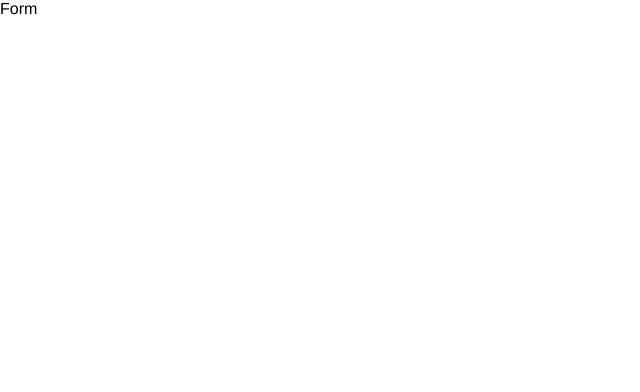
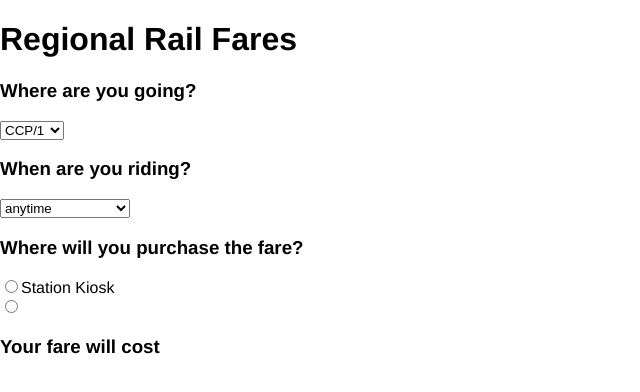
Before and after one commit to thinkcompany/code-challenges, a React (Create React App) app in the folder septa-fare-calculator/: page / in a window 1280 px wide. Shown: the top 392 px of the page, without its empty margins (0-640 px from the left). Built offline with nearby package versions, Linux system fonts and the light colour scheme; the HTML template or start-up script is replaced by a standard one.

Commit message:
Dropdown menus are created

```diff
--- a/septa-fare-calculator/src/component/Form.js
+++ b/septa-fare-calculator/src/component/Form.js
@@ -8,7 +8,7 @@ export default function Form() {
     const res = await fetch(url);
     const data = await res.json()
     setZones(data.zones)
-    setDays(data.days);
+    setDays(data.info);
   }
 
   useEffect(()=> {
@@ -18,9 +18,52 @@ export default function Form() {
   if (!zones.length) {
     return <h2>Loading...</h2>
   } else {
-    debugger;
     return (
-      <div>Form</div>
+      <div>
+        <header>
+          <h1>Regional Rail Fares</h1>
+        </header>
+      <section>
+        <h3>Where are you going?</h3>
+        <label htmlFor="zones">
+          <select name="zones">
+          {zones.map((zone, i) => (
+            /*
+            I made the list of options dynamic in case more zones were added to the railway system
+            The key is an index rather than set value because the list
+            of options is static and I am already using the zone# as the value.
+            Default option is zone one
+            */
+            <option key = {i} value={zone.zone}>{zone.name}</option>
+          ))}
+          </select>
+        </label>
+      </section>
+      <section>
+        <h3>When are you riding?</h3>
+        <label htmlFor="days">
+          <select name="days" >
+            {Object.keys(days).slice(0,3).map((day, i) => (
+              <option key = {i} value = {day}>{day}</option>
+            ))}
+          </select>
+        </label>
+      </section>
+      <section>
+        <h3>Where will you purchase the fare?</h3>
+          <div role= 'radio-btn container'>
+          <label htmlFor="">
+            <input type="radio" />Station Kiosk
+          </label>
+          <div role= 'radio-btn container'>
+            <input type="radio" />
+          </div>
+        </div>
+      </section>
+      <section>
+        <h3>Your fare will cost</h3>
+      </section>
+      </div>
     )
 
   }
```
